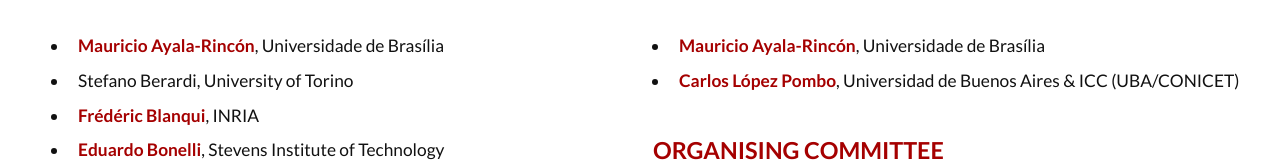
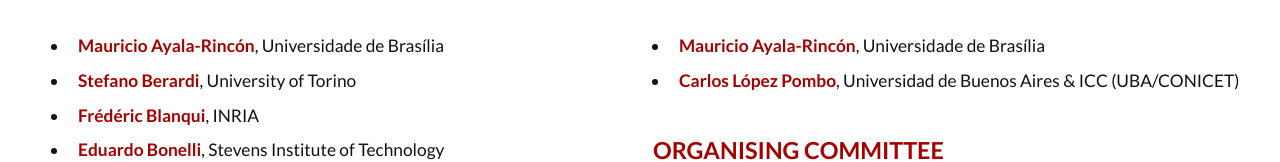
Before and after one commit to fscd2021/fscd2021, a plain HTML site: page committees.html in a window 1280 px wide. Shown: the part 313-475 px from the top of the page. Drawn offline with Linux system fonts and the light colour scheme.

Commit message:
Arreglo typo

```diff
--- a/committees.html
+++ b/committees.html
@@ -52,7 +52,7 @@
 				<h3>Program committee</h3>
 				<ul>
 				  <li><strong><a href="http://ayala.mat.unb.br/">Mauricio Ayala-Rinc&oacute;n</a></strong>, Universidade de Bras&iacute;lia</li>
-				  <li><strong<a href="http://www.di.unito.it/~stefano">Stefano Berardi</a></strong>, University of Torino</li>
+				  <li><strong><a href="http://www.di.unito.it/~stefano">Stefano Berardi</a></strong>, University of Torino</li>
 				  <li><strong><a href="http://rewriting.gforge.inria.fr/">Fr&eacute;d&eacute;ric Blanqui</a></strong>, INRIA</li>
 				  <li><strong><a href="https://ebonelli.github.io/">Eduardo Bonelli</a></strong>, Stevens Institute of Technology</li>
 				  <li><strong><a href="https://www.lri.fr/~contejea/">&Eacute;velyne Contejean</a></strong>,  CNRS, Universit&eacute; Paris-Saclay</li>
```
